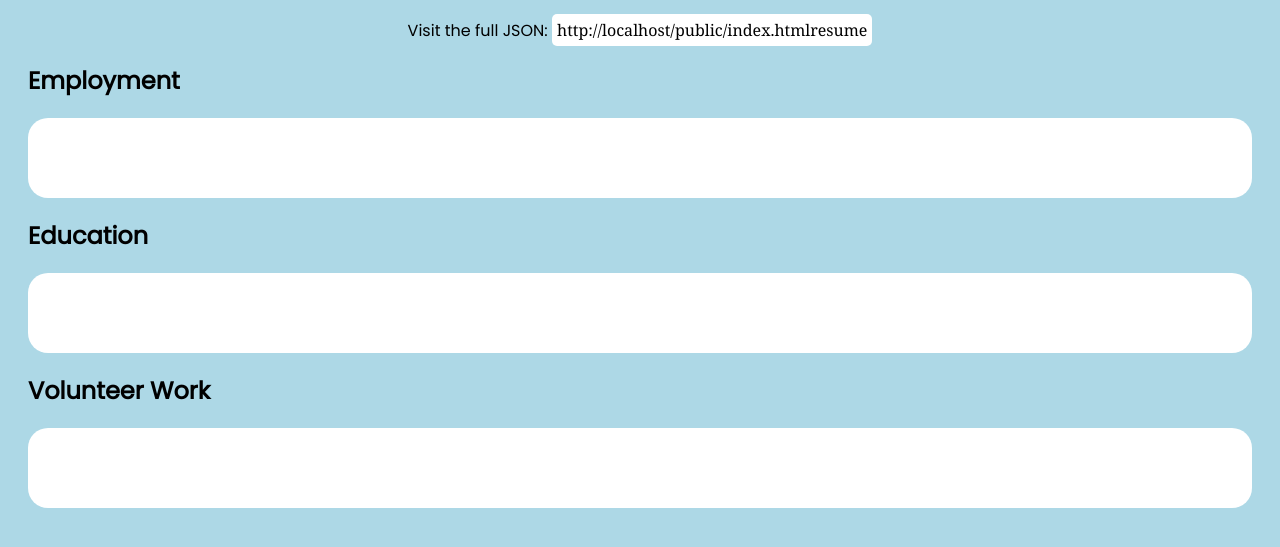
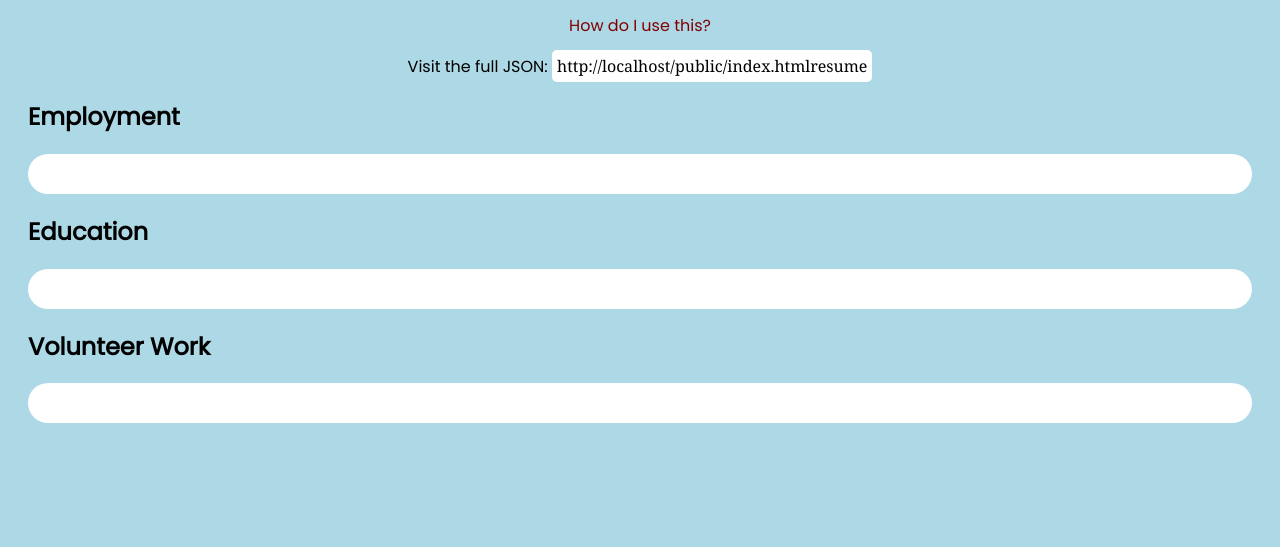
Before and after one commit to mmlumba/resume-api, a website: page public/index.html in a window 1280 px wide. Shown: the part 59-606 px from the top of the page. Drawn offline with nearby package versions, Linux system fonts and the light colour scheme; no server answers.

Commit message:
add info for curl command

```diff
--- a/public/index.html
+++ b/public/index.html
@@ -7,7 +7,8 @@
     <body>
         <div id="screen-only">
             <div id="intro">
-                <h1>Marian Resume API</h1>
+                <h1 class="title">Marian Resume API</h1>
+                <p><a href="https://github.com/mmlumba/resume-api/blob/master/README.md">How do I use this?</a></p>
                 <p>Visit the full JSON: <span id="curl-url"></span></p>
             </div>
         </div>
--- a/public/style.css
+++ b/public/style.css
@@ -6,8 +6,17 @@ h1, h2, p, li {
     font-family: 'Poppins', Arial, sans-serif;
 }
 
+h1.title {
+    margin-bottom: 0;
+}
+
 h2 {
     margin-left: 20px;
+}
+
+a {
+    color: maroon;
+    text-decoration: none;
 }
 
 ul {
@@ -19,7 +28,7 @@ ul {
 }
 
 .group {
-    padding: 40px;
+    padding: 20px 40px;
     border-radius: 20px;
     margin: 0 20px;
     background-color: #fff;
```
Also changed, not shown: README.md.
